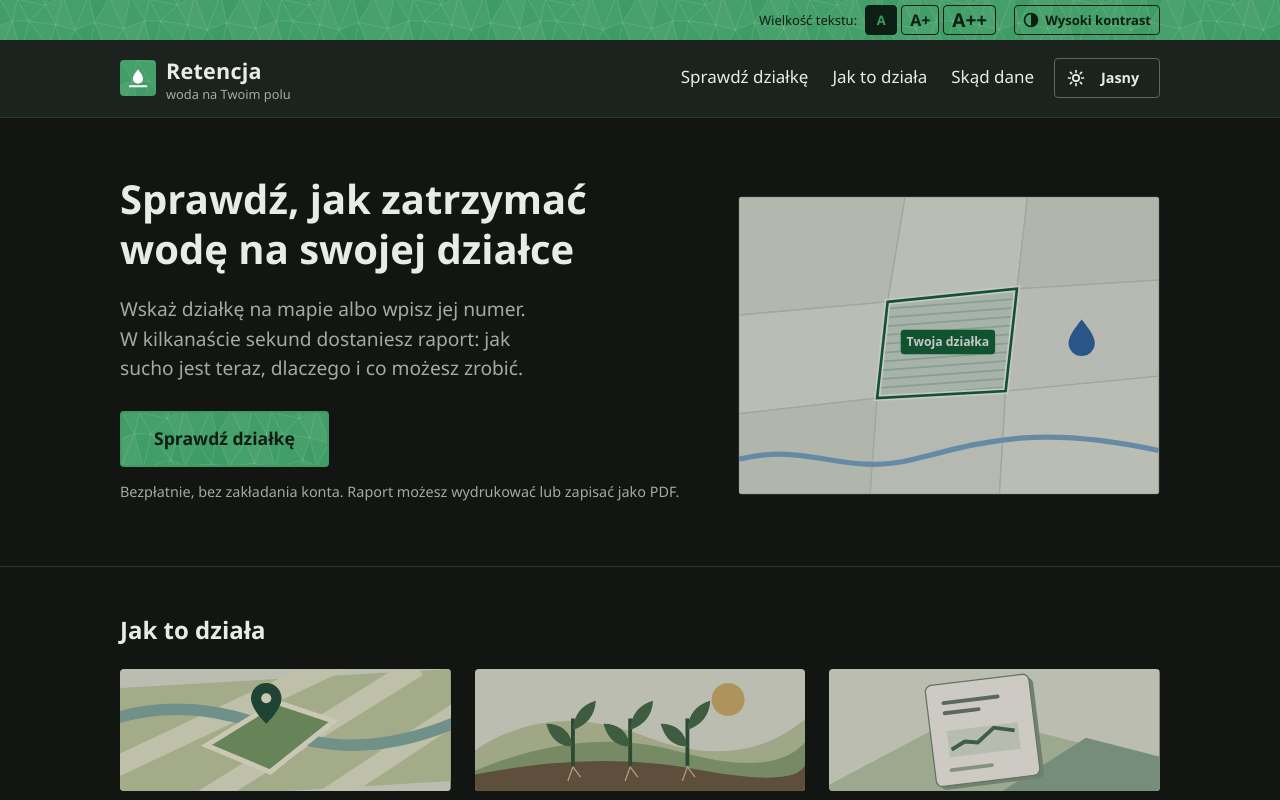
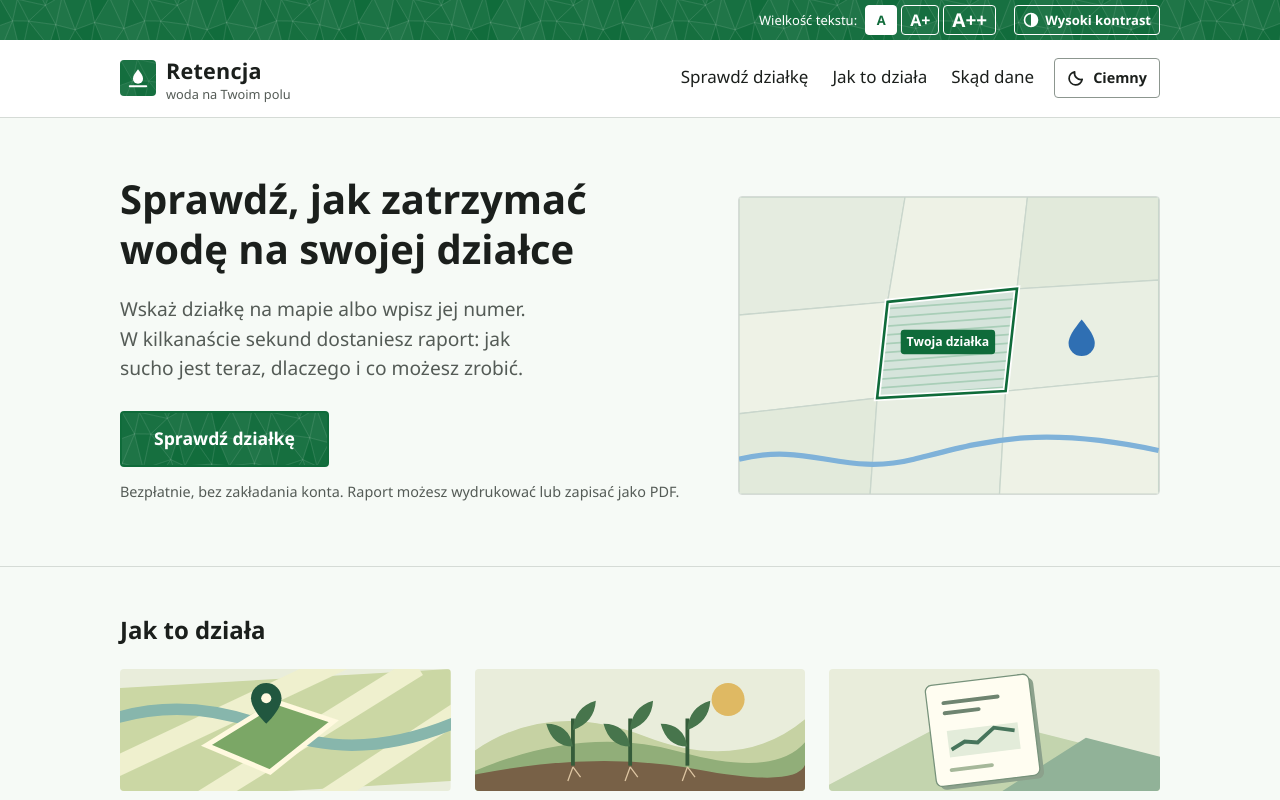
Before and after one commit to migrabos/hacknation2026gssct, a Next.js app in the folder apps/web/: page / in a window 1280 px wide. Shown: the top 800 px of the page. Built offline with nearby package versions, Linux system fonts and the light colour scheme.

Commit message:
white mode is default

```diff
--- a/apps/web/app/layout.tsx
+++ b/apps/web/app/layout.tsx
@@ -13,9 +13,9 @@ export const metadata: Metadata = {
 
 export default function RootLayout({ children }: { children: React.ReactNode }) {
   return (
-    // class="dark" already in the server HTML: dark is the default, so no light flash on load.
-    // instrumentation-client.ts switches to light before hydration if the farmer chose it.
-    <html lang="pl" className="dark" suppressHydrationWarning>
+    // No "dark" class in the server HTML: light is the default.
+    // instrumentation-client.ts switches to dark (or high contrast) before hydration if the farmer chose it.
+    <html lang="pl" suppressHydrationWarning>
       <body>
         <a href="#tresc" className="visually-hidden">
           Przejdź do treści
--- a/apps/web/components/ThemeToggle.tsx
+++ b/apps/web/components/ThemeToggle.tsx
@@ -14,7 +14,7 @@ let fadeTimer: number | undefined;
 export default function ThemeToggle() {
   const [theme, setTheme] = useState<Theme>(DEFAULT_THEME);
 
-  // Dark by default — the OS light/dark setting is intentionally not followed.
+  // Light by default — the OS light/dark setting is intentionally not followed.
   useEffect(() => {
     const initial = resolveInitialTheme();
     setTheme(initial);
--- a/apps/web/lib/theme.ts
+++ b/apps/web/lib/theme.ts
@@ -2,8 +2,8 @@ export const THEME_STORAGE_KEY = "retencja-theme";
 
 export type Theme = "light" | "dark";
 
-/** Dark is the default look; the farmer's own choice (toggle) is remembered and wins. */
-export const DEFAULT_THEME: Theme = "dark";
+/** Light is the default look; the farmer's own choice (toggle) is remembered and wins. */
+export const DEFAULT_THEME: Theme = "light";
 
 export function readStoredTheme(): Theme | null {
   try {
```
Also changed, not shown: 1 other file (tests, documents, lock files or other folders).
